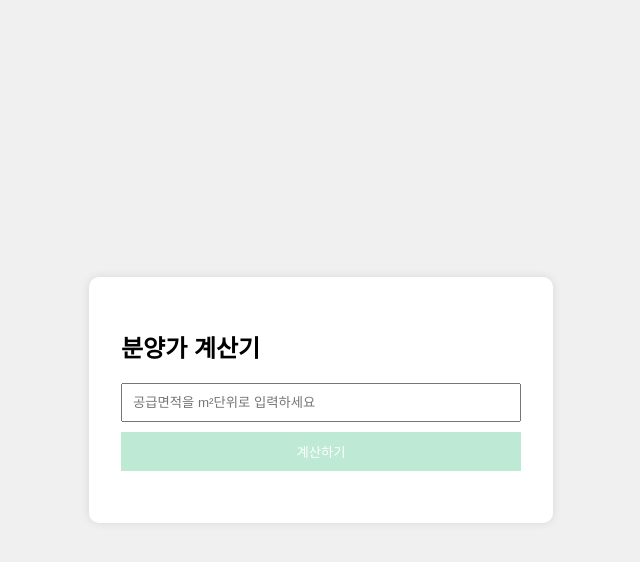
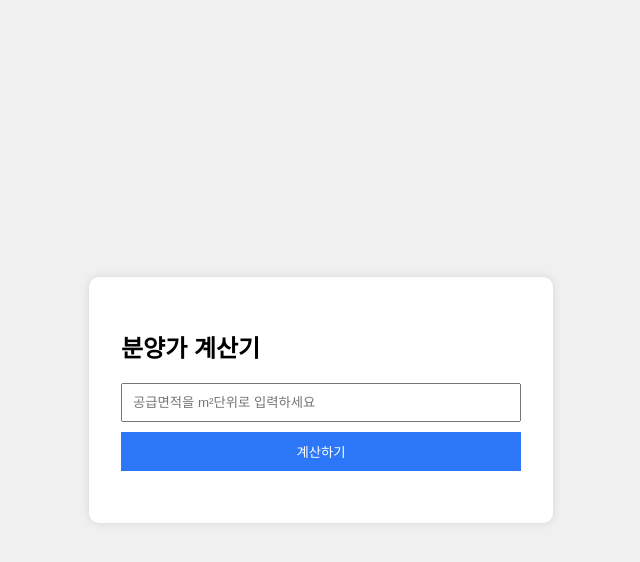
Before and after one commit to nara623/calculator, a plain HTML site: page index.html in a window 1280 px wide. In both pictures the pointer is over the button "계산하기". Shown: the whole page, without its empty margins (319-959 px from the left). Drawn offline with Linux system fonts and the light colour scheme.

Commit message:
Update index.html

```diff
--- a/index.html
+++ b/index.html
@@ -36,7 +36,7 @@
             cursor: pointer;
         }
         button:hover {
-            background-color: #BEE9D4;
+            background-color: #2B77F7;
         }
         #result, #details {
             margin-top: 20px;
```
